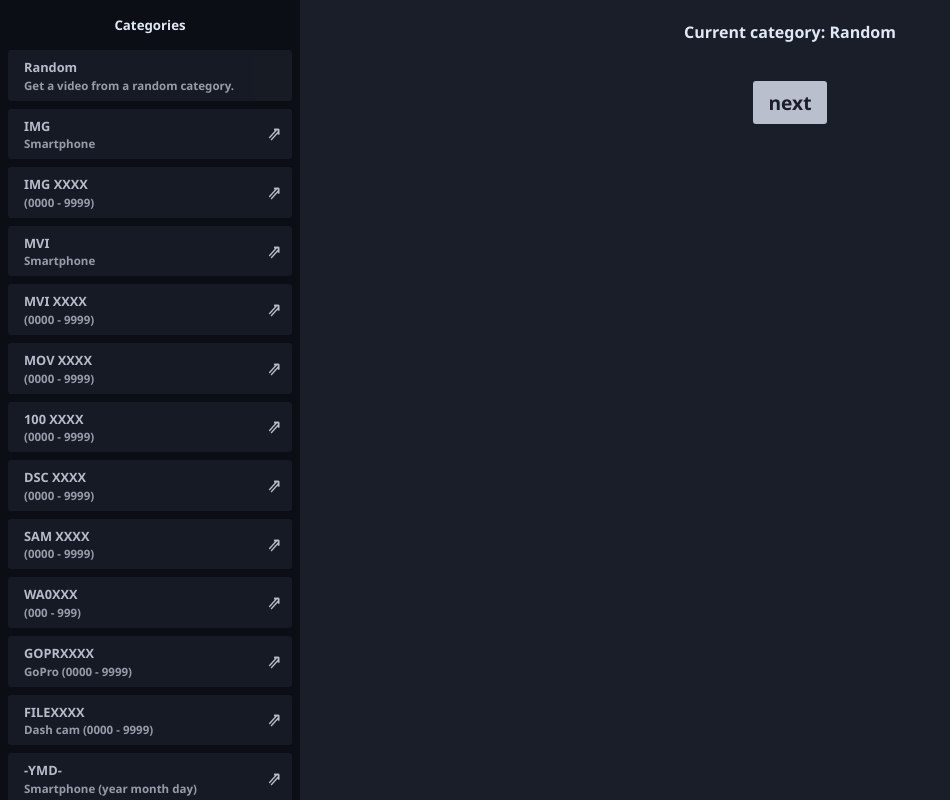
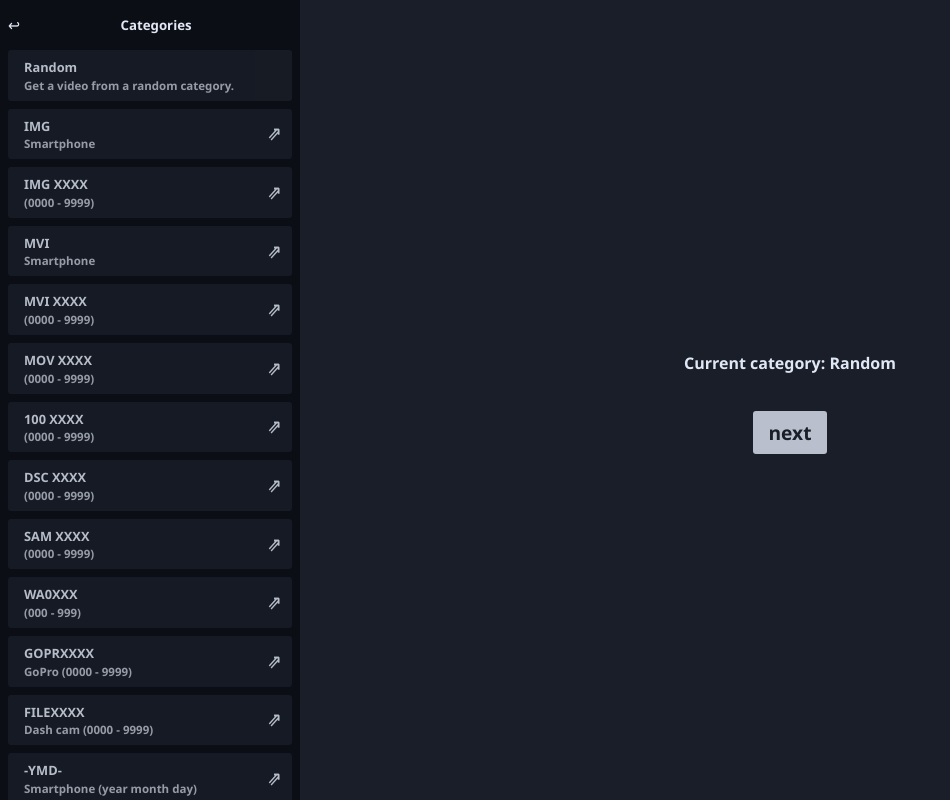
Before and after one commit to fleetfoxx/yt-backrooms, a SvelteKit app: page /explore in a window 1280 px wide. Shown: the whole page, without its empty margins (0-950 px from the left). Built offline with nearby package versions, Linux system fonts and the light colour scheme.

Commit message:
Re-use random numbers to improve cache hits.

```diff
--- a/src/routes/explore/+page.svelte
+++ b/src/routes/explore/+page.svelte
@@ -37,8 +37,6 @@
 			const randomIndex = Math.floor(Math.random() * searchTerms.length - 2) + 1;
 			query = searchTerms[randomIndex].term();
 		}
-
-    console.log(searchCache);
 
 		if (searchCache.has(query)) {
 			// TODO: This has the possibility of returning the same video more than
@@ -95,7 +93,7 @@
 	};
 
 	const loadClient = () => {
-		console.log('Loading GAPI client');
+		// console.log('Loading GAPI client');
 		// @ts-ignore
 		gapi.client.setApiKey(API_KEY);
 		// @ts-ignore
@@ -123,7 +121,11 @@
 
 <div class="container">
 	<div class="left-panel">
-		<h5>Categories</h5>
+		<div class="header">
+			<a id="home-link" title="return home" href="/">↩</a>
+			<h5 id="category-title">Categories</h5>
+			<span class="spacer" />
+		</div>
 		{#each Object.values(searchTerms) as term}
 			<SearchTermButton {term} on:click={() => handleSearchTermClick(term)} />
 		{/each}
@@ -155,15 +157,29 @@
 		overflow-y: scroll;
 	}
 
-	.left-panel > h5 {
+	.left-panel > .header {
+		display: flex;
+		align-items: center;
+		justify-content: space-between;
+	}
+
+	#category-title {
 		margin: 0.5rem;
 	}
 
 	.right-panel {
 		flex: 1;
+		display: flex;
+		flex-direction: column;
+		justify-content: center;
+		align-items: center;
 	}
 
 	button {
 		margin: 1rem;
 	}
+
+	#home-link {
+		text-decoration: none;
+	}
 </style>
--- a/src/routes/explore/searchTerms.ts
+++ b/src/routes/explore/searchTerms.ts
@@ -17,20 +17,18 @@ const hms = () => {
 };
 
 /**
- * Generate a 3 digit random number.
+ * 3 digit random number.
  */
-const xxx = () => {
-	const rand = Math.floor(Math.random() * 999);
-	return rand.toString().padStart(3, '0');
-};
+const xxx = Math.floor(Math.random() * 999)
+	.toString()
+	.padStart(3, '0');
 
 /**
- * Generate a 4 digit random number.
+ * 4 digit random number.
  */
-const xxxx = () => {
-	const rand = Math.floor(Math.random() * 9999);
-	return rand.toString().padStart(4, '0');
-};
+const xxxx = Math.floor(Math.random() * 9999)
+	.toString()
+	.padStart(4, '0');
 
 export const searchTerms: SearchTerm[] = [
 	{
@@ -45,7 +43,7 @@ export const searchTerms: SearchTerm[] = [
 	},
 	{
 		title: 'IMG XXXX',
-		term: () => `IMG ${xxxx()}`,
+		term: () => `IMG ${xxxx}`,
 		description: '(0000 - 9999)'
 	},
 	{
@@ -55,42 +53,42 @@ export const searchTerms: SearchTerm[] = [
 	},
 	{
 		title: 'MVI XXXX',
-		term: () => `MVI ${xxxx()}`,
+		term: () => `MVI ${xxxx}`,
 		description: '(0000 - 9999)'
 	},
 	{
 		title: 'MOV XXXX',
-		term: () => `MOV ${xxxx()}`,
+		term: () => `MOV ${xxxx}`,
 		description: '(0000 - 9999)'
 	},
 	{
 		title: '100 XXXX',
-		term: () => `100 ${xxxx()}`,
+		term: () => `100 ${xxxx}`,
 		description: '(0000 - 9999)'
 	},
 	{
 		title: 'DSC XXXX',
-		term: () => `DSC ${xxxx()}`,
+		term: () => `DSC ${xxxx}`,
 		description: '(0000 - 9999)'
 	},
 	{
 		title: 'SAM XXXX',
-		term: () => `SAM ${xxxx()}`,
+		term: () => `SAM ${xxxx}`,
 		description: '(0000 - 9999)'
 	},
 	{
 		title: 'WA0XXX',
-		term: () => `WA0${xxx()}`,
+		term: () => `WA0${xxx}`,
 		description: '(000 - 999)'
 	},
 	{
 		title: 'GOPRXXXX',
-		term: () => `GOPR${xxxx()}`,
+		term: () => `GOPR${xxxx}`,
 		description: 'GoPro (0000 - 9999)'
 	},
 	{
 		title: 'FILEXXXX',
-		term: () => `FILE${xxxx()}`,
+		term: () => `FILE${xxxx}`,
 		description: 'Dash cam (0000 - 9999)'
 	},
 	{
@@ -181,28 +179,28 @@ export const searchTerms: SearchTerm[] = [
 		description: 'Audio-only (post 2013)'
 	},
 	{
-    title: "240P 400K",
-    term: () => "240P 400K",
-    description: "Fetish (NSFW)"
+		title: '240P 400K',
+		term: () => '240P 400K',
+		description: 'Fetish (NSFW)'
 	},
 	{
-    title: "480P 600K",
-    term: () => "480P 600K",
-    description: "Fetish (NSFW)"
+		title: '480P 600K',
+		term: () => '480P 600K',
+		description: 'Fetish (NSFW)'
 	},
 	{
-    title: "480P 2000K",
-    term: () => "480P 2000K",
-    description: "Fetish (NSFW)"
+		title: '480P 2000K',
+		term: () => '480P 2000K',
+		description: 'Fetish (NSFW)'
 	},
 	{
-    title: "720P 1500K",
-    term: () => "720P 1500K",
-    description: "Fetish (NSFW)"
+		title: '720P 1500K',
+		term: () => '720P 1500K',
+		description: 'Fetish (NSFW)'
 	},
 	{
-    title: "720P 4000K",
-    term: () => "720P 4000K",
-    description: "Fetish (NSFW)"
+		title: '720P 4000K',
+		term: () => '720P 4000K',
+		description: 'Fetish (NSFW)'
 	}
 ];
```
Also changed, not shown: static/favicon.png. Lines whose indentation alone changed are shown as unchanged.
